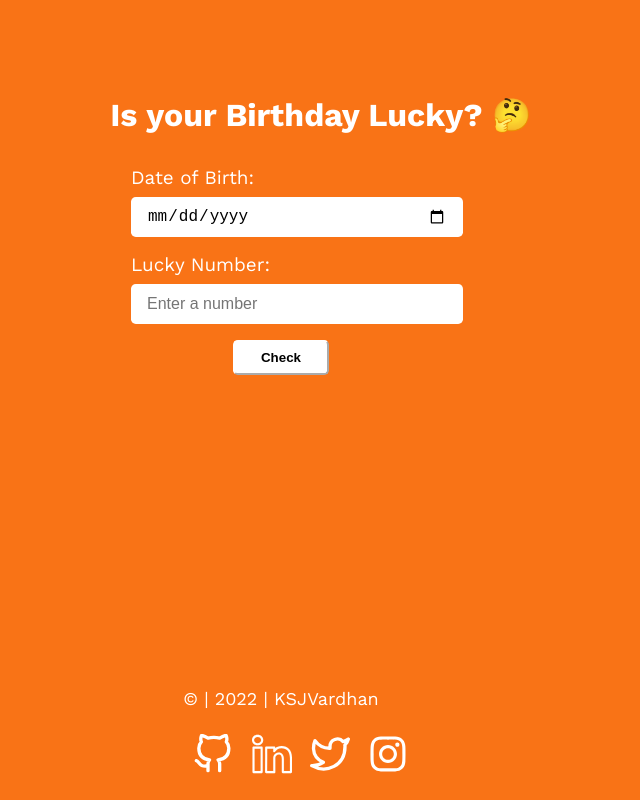
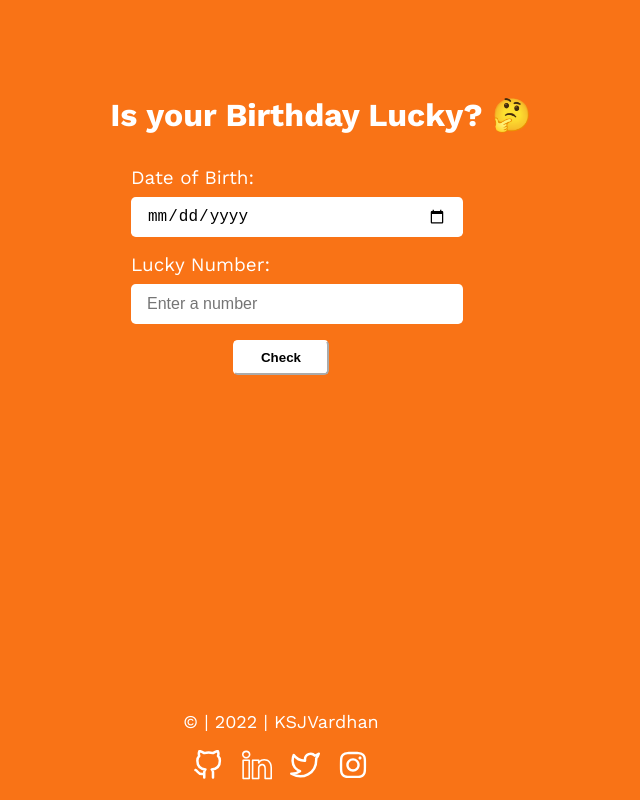
Before and after one commit to KSaiJayaVardhan/Is-Your-Birthday-Lucky, a plain HTML site: page index.html in a window 1280 px wide. Shown: the whole page, without its empty margins (359-999 px from the left). Drawn offline with nearby package versions, Linux system fonts and the light colour scheme.

Commit message:
updated changes

```diff
--- a/style.css
+++ b/style.css
@@ -93,6 +93,6 @@ a, img, li {
  }
 
  img {
-    width: 40px;
-    padding: 0.4rem;
+    width: 30px;
+    padding: 0rem 0.4rem;
  }
```
